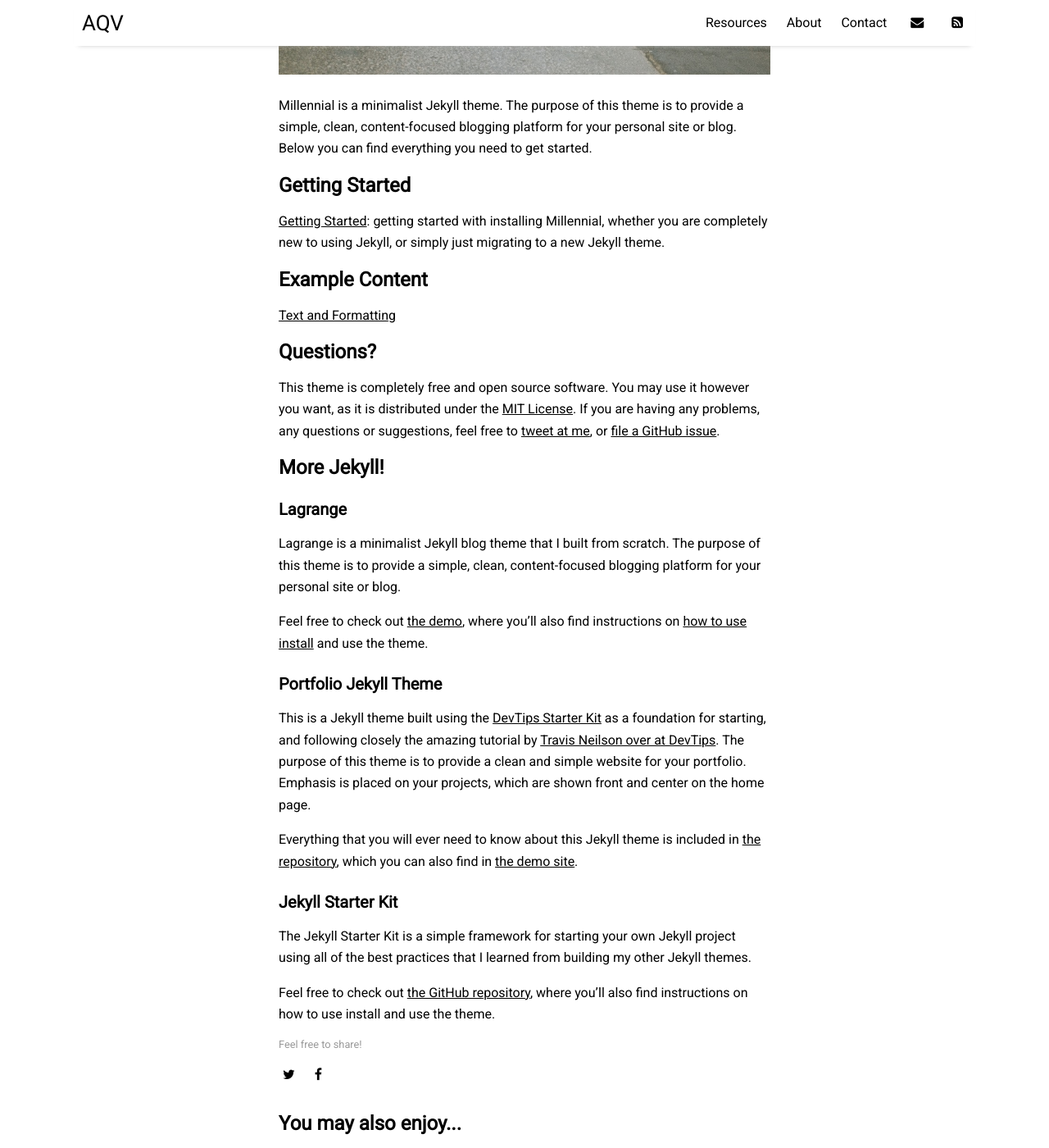
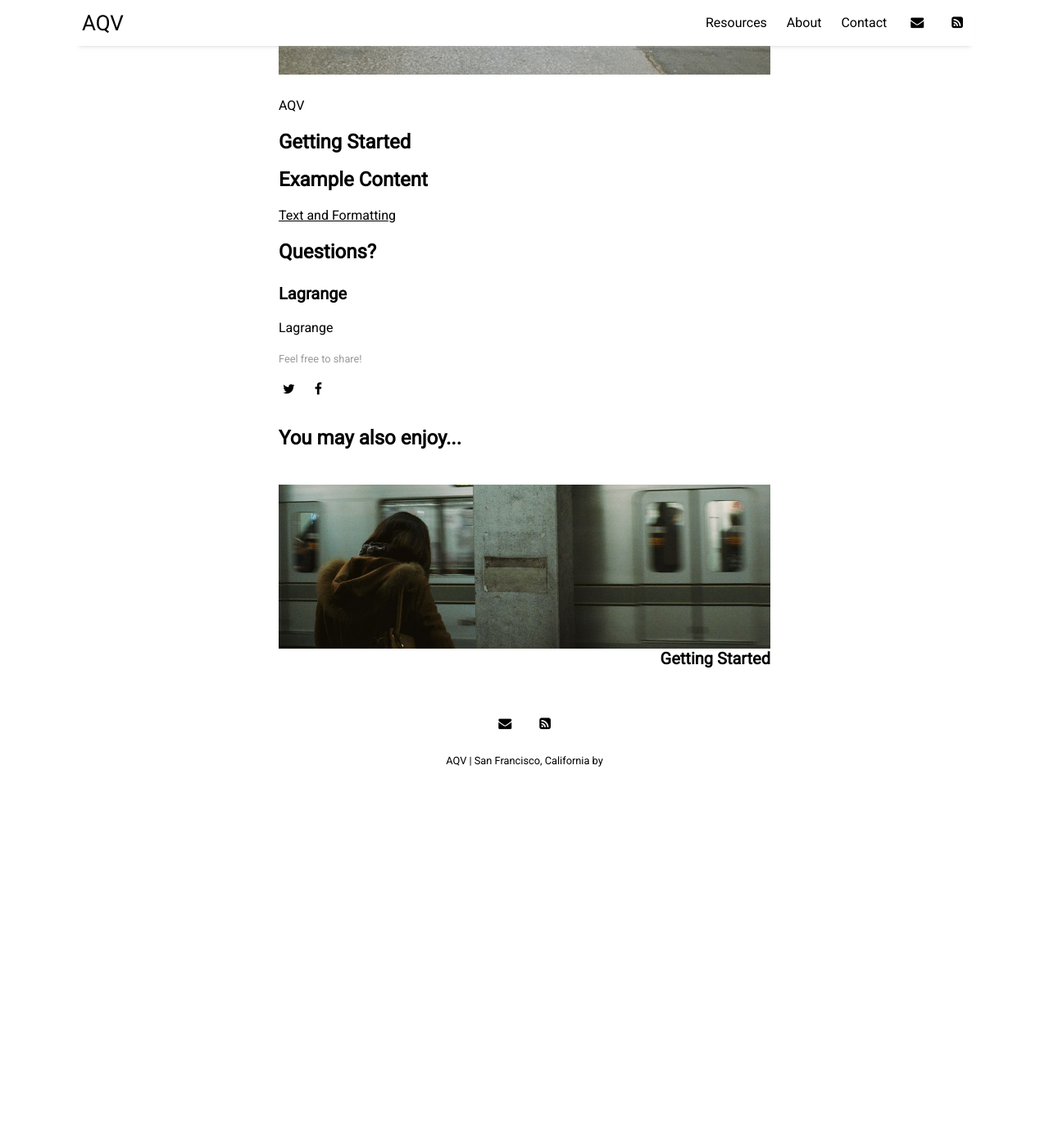
Before and after one commit to aqv-us/aqv-us, a Jekyll site: the page built from _posts/2017-01-01-welcome-to-millennial.md, in a window 1280 px wide and 1400 px high, scrolled down 475 px. Shown: the whole window at 82% size. Built offline with Jekyll 4.4.1, drawn with Linux system fonts in a browser that asks for light colours; nearby versions of some CDN libraries; after the commit the page ends 1441 px from its top, so only the background shows below that; some of the changed text lies outside the part shown.

Commit message:
Update 2017-01-01-welcome-to-millennial.md

```diff
--- a/_posts/2017-01-01-welcome-to-millennial.md
+++ b/_posts/2017-01-01-welcome-to-millennial.md
@@ -1,17 +1,15 @@
 ---
 layout: post
-title: "Welcome to Millennial!"
-author: "Paul Le"
+title: "AQV"
+author: "AQV"
 categories: documentation
 tags: [documentation,sample]
 image: cuba-1.jpg
 ---
 
-Millennial is a minimalist Jekyll theme. The purpose of this theme is to provide a simple, clean, content-focused blogging platform for your personal site or blog. Below you can find everything you need to get started.
-
+AQV
 ## Getting Started
 
-[Getting Started]({{ site.github.url }}{% post_url 2016-10-10-getting-started %}): getting started with installing Millennial, whether you are completely new to using Jekyll, or simply just migrating to a new Jekyll theme.
 
 ## Example Content
 
@@ -19,24 +17,7 @@ Millennial is a minimalist Jekyll theme. The purpose of this theme is to provide
 
 ## Questions?
 
-This theme is completely free and open source software. You may use it however you want, as it is distributed under the [MIT License](http://choosealicense.com/licenses/mit/). If you are having any problems, any questions or suggestions, feel free to [tweet at me](https://twitter.com/intent/tweet?text=My%20question%20about%20Millennial;via=paululele), or [file a GitHub issue](https://github.com/lenpaul/Millennial/issues/new).
-
-## More Jekyll!
 
 ### Lagrange
 
-Lagrange is a minimalist Jekyll blog theme that I built from scratch. The purpose of this theme is to provide a simple, clean, content-focused blogging platform for your personal site or blog.
-
-Feel free to check out <a href="https://lenpaul.github.io/Lagrange/" target="_blank">the demo</a>, where you’ll also find instructions on <a href="https://lenpaul.github.io/Lagrange/journal/getting-started.html">how to use install</a> and use the theme.
-
-### Portfolio Jekyll Theme
-
-This is a Jekyll theme built using the [DevTips Starter Kit](http://devtipsstarterkit.com/) as a foundation for starting, and following closely the amazing tutorial by [Travis Neilson over at DevTips](https://www.youtube.com/watch?v=T6jKLsxbFg4&list=PL0CB3OvPhDA_STygmp3sDenx3UpdOMk7P). The purpose of this theme is to provide a clean and simple website for your portfolio. Emphasis is placed on your projects, which are shown front and center on the home page.
-
-Everything that you will ever need to know about this Jekyll theme is included in [the repository](https://github.com/LeNPaul/portfolio-jekyll-theme), which you can also find in [the demo site](https://lenpaul.github.io/portfolio-jekyll-theme/).
-
-### Jekyll Starter Kit
-
-The Jekyll Starter Kit is a simple framework for starting your own Jekyll project using all of the best practices that I learned from building my other Jekyll themes.
-
-Feel free to check out <a href="https://github.com/LeNPaul/jekyll-starter-kit" target="_blank">the GitHub repository</a>, where you’ll also find instructions on how to use install and use the theme.
+Lagrange
```
